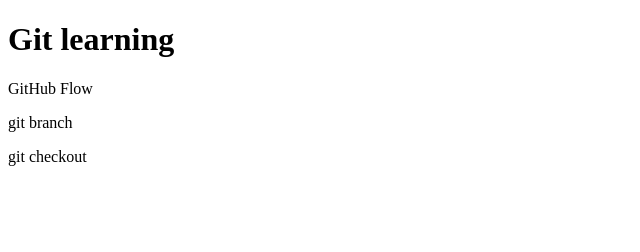
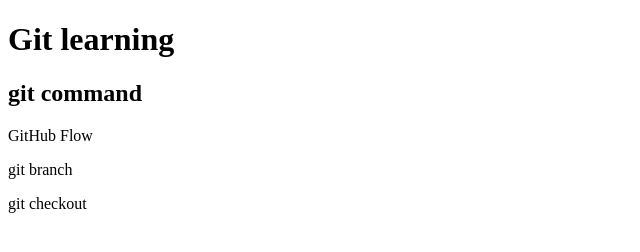
Before and after one commit to HirokiBence/intro_git, a plain HTML site: page index.html in a window 1280 px wide. Shown: the whole page, without its empty margins (0-640 px from the left). Drawn offline with Linux system fonts and the light colour scheme.

Commit message:
git commandを追記

```diff
--- a/index.html
+++ b/index.html
@@ -10,6 +10,7 @@
 <body>
   <h1>Git learning</h1>
   <div>
+    <h2>git command</h2>
     <p>GitHub Flow</p>
     <p>git branch</p>
     <p>git checkout</p>
```
